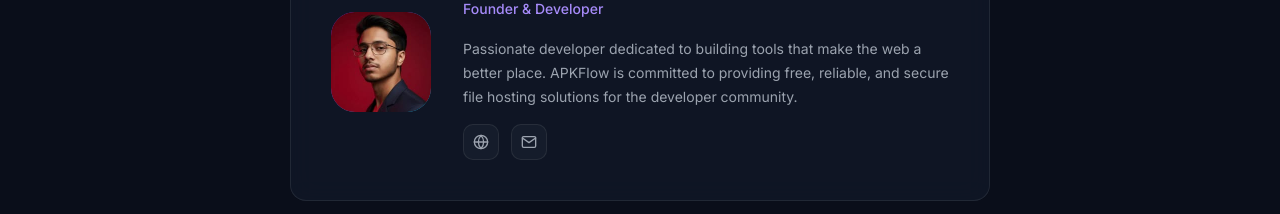
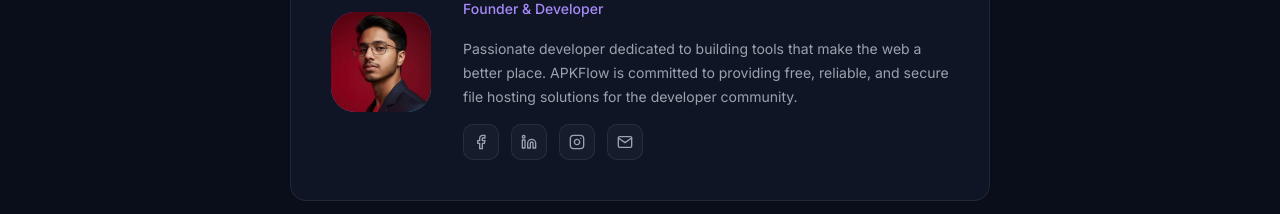
Before and after one commit to syedmuhammadali756/apkflow, a React (Vite) app in the folder apk-filehost-frontend/: page /about in a window 1280 px wide. Shown: the part 1680-1894 px from the top of the page. Built offline with nearby package versions, Linux system fonts and the light colour scheme.

Commit message:
feat: update founder profile on About page with social links and personal email

```diff
--- a/apk-filehost-frontend/src/components/AboutPage.jsx
+++ b/apk-filehost-frontend/src/components/AboutPage.jsx
@@ -1,6 +1,6 @@
 import React from 'react';
 import { Link } from 'react-router-dom';
-import { BrandLogo, Shield, Zap, Heart, Users, ArrowRight, Globe, Mail, Star } from './Icons';
+import { BrandLogo, Shield, Zap, Heart, Users, ArrowRight, Globe, Mail, Star, Facebook, Linkedin, Instagram } from './Icons';
 import './AboutPage.css';
 import myPhoto from '../assets/My-Photo.png';
 
@@ -118,8 +118,10 @@ const AboutPage = () => {
                                 for the developer community.
                             </p>
                             <div className="founder-links">
-                                <a href="#" className="social-link"><Globe size={16} /></a>
-                                <a href="mailto:apkflow.vercel.app@gmail.com" className="social-link"><Mail size={16} /></a>
+                                <a href="https://www.facebook.com/SyedMuhammadAli.DrWebJr/" target="_blank" rel="noopener noreferrer" className="social-link"><Facebook size={16} /></a>
+                                <a href="https://pk.linkedin.com/in/syed-muhammad-abubaker-dr-web-jr" target="_blank" rel="noopener noreferrer" className="social-link"><Linkedin size={16} /></a>
+                                <a href="https://www.instagram.com/syedmuhammadabubaker.drwebjr/" target="_blank" rel="noopener noreferrer" className="social-link"><Instagram size={16} /></a>
+                                <a href="mailto:syedmuhammadalibukhari756@gmail.com" className="social-link"><Mail size={16} /></a>
                             </div>
                         </div>
                     </div>
```
